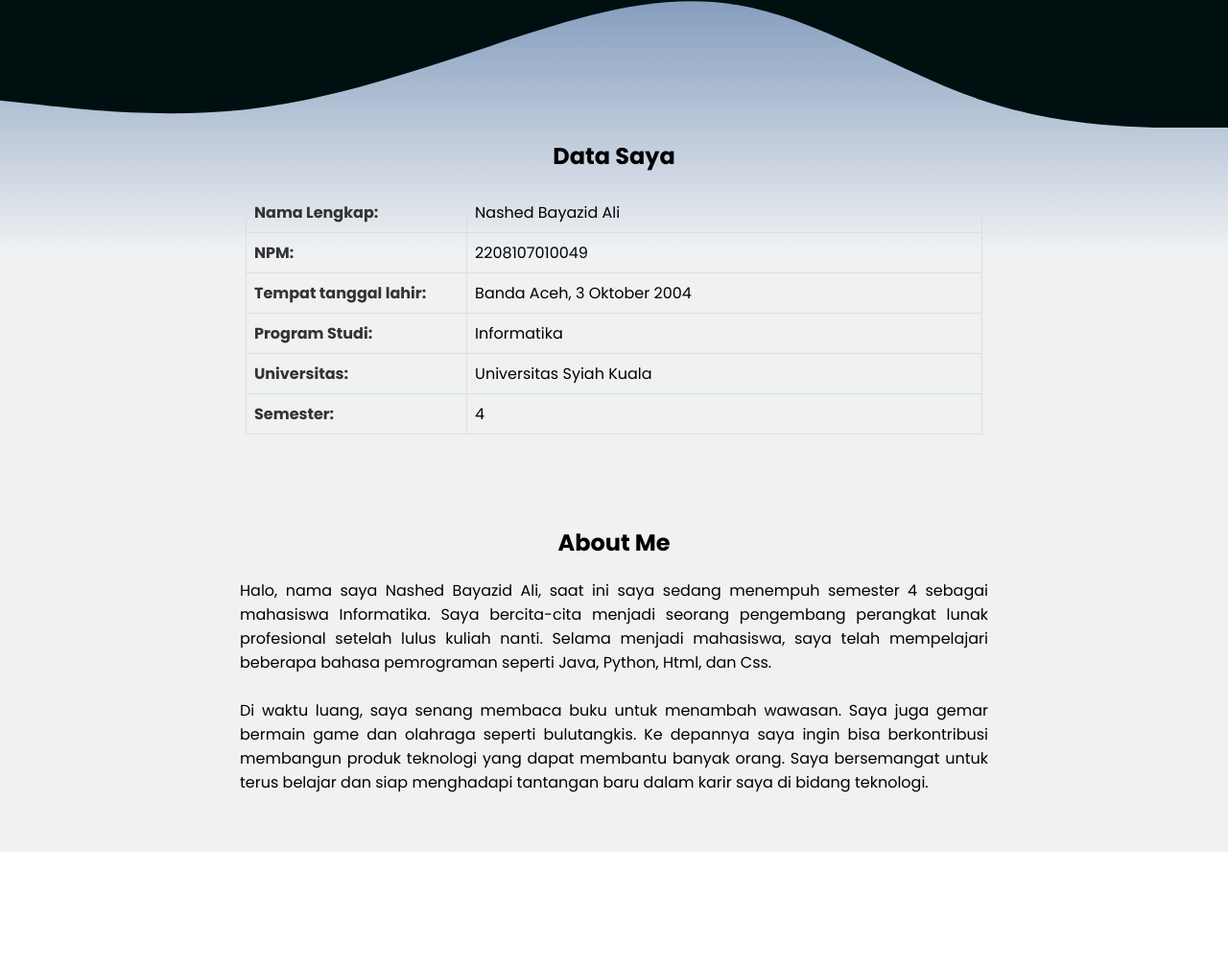
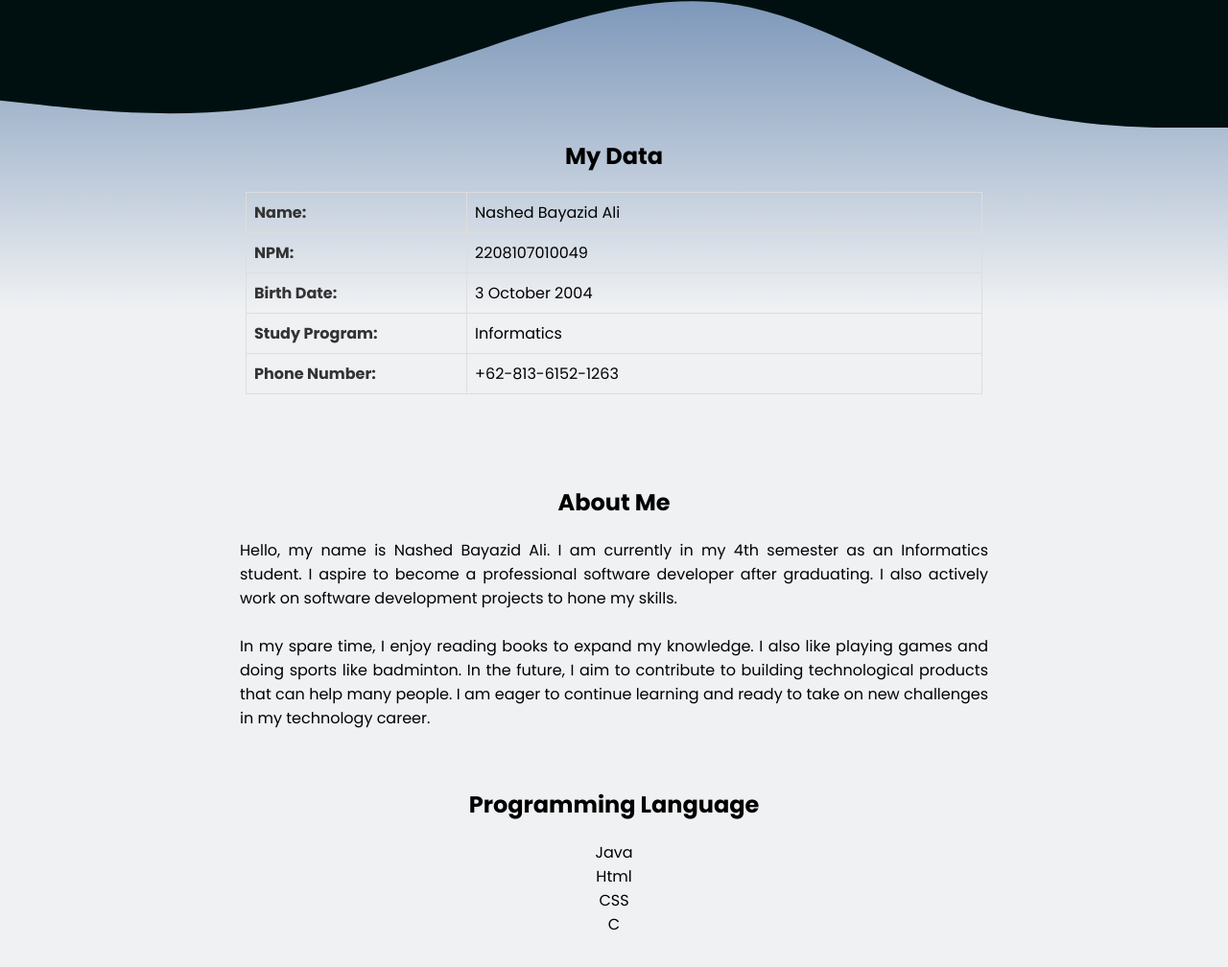
Before and after one commit to NashedAli/NashedAli.github.io, a plain HTML site: page profil.html in a window 1280 px wide. Shown: the part 154-1162 px from the top of the page at 96% size. Before the commit the page ends 1042 px from the top, so only its background shows below. Drawn offline with nearby package versions, Linux system fonts and the light colour scheme.

Commit message:
Update profil.html

```diff
--- a/profil.html
+++ b/profil.html
@@ -32,10 +32,10 @@
 
     <main>
         <section class="test">
-            <h2>Data Saya</h2>
+            <h2>My Data</h2>
             <table>
                 <tr>
-                    <td class="label">Nama Lengkap:</td>
+                    <td class="label">Name:</td>
                     <td class="data">Nashed Bayazid Ali</td>
                 </tr>
                 <tr>
@@ -43,28 +43,34 @@
                     <td class="data">2208107010049</td>
                 </tr>
                 <tr>
-                    <td class="label">Tempat tanggal lahir:</td>
-                    <td class="data">Banda Aceh, 3 Oktober 2004</td>
+                    <td class="label">Birth Date:</td>
+                    <td class="data">3 October 2004</td>
                 </tr>
                 <tr>
-                    <td class="label">Program Studi: </td>
-                    <td class="data">Informatika</td>
+                    <td class="label">Study Program: </td>
+                    <td class="data">Informatics</td>
                 </tr>
                 <tr>
-                    <td class="label">Universitas:</td>
-                    <td class="data">Universitas Syiah Kuala</td>
+                    <td class="label">Phone Number: </td>
+                    <td class="data">+62-813-6152-1263</td>
                 </tr>
-                <tr>
-                    <td class="label">Semester:</td>
-                    <td class="data">4</td>
-                </tr>
+
             </table>
         </section>
 
         <section class="desc">
             <h2><br> About Me</h2>
-            <p>Halo, nama saya Nashed Bayazid Ali, saat ini saya sedang menempuh semester 4 sebagai mahasiswa Informatika. Saya bercita-cita menjadi seorang pengembang perangkat lunak profesional setelah lulus kuliah nanti. Selama menjadi mahasiswa, saya telah mempelajari beberapa bahasa pemrograman seperti Java, Python, Html, dan Css. <br> <br>
-                Di waktu luang, saya senang membaca buku untuk menambah wawasan. Saya juga gemar bermain game dan olahraga seperti bulutangkis. Ke depannya saya ingin bisa berkontribusi membangun produk teknologi yang dapat membantu banyak orang. Saya bersemangat untuk terus belajar dan siap menghadapi tantangan baru dalam karir saya di bidang teknologi.</p>
+            <p>Hello, my name is Nashed Bayazid Ali. I am currently in my 4th semester as an Informatics student. I aspire to become a professional software developer after graduating. I also actively work on software development projects to hone my skills. <br> <br>
+                In my spare time, I enjoy reading books to expand my knowledge. I also like playing games and doing sports like badminton. In the future, I aim to contribute to building technological products that can help many people. I am eager to continue learning and ready to take on new challenges in my technology career.</section>
+
+        <section class="list">
+            <h2>Programming Language</h2>
+            <ul>
+                <li> Java </li>
+                <li> Html </li>
+                <li> CSS</li>
+                <li> C </li>
+            </ul>
         </section>
 
 
```
